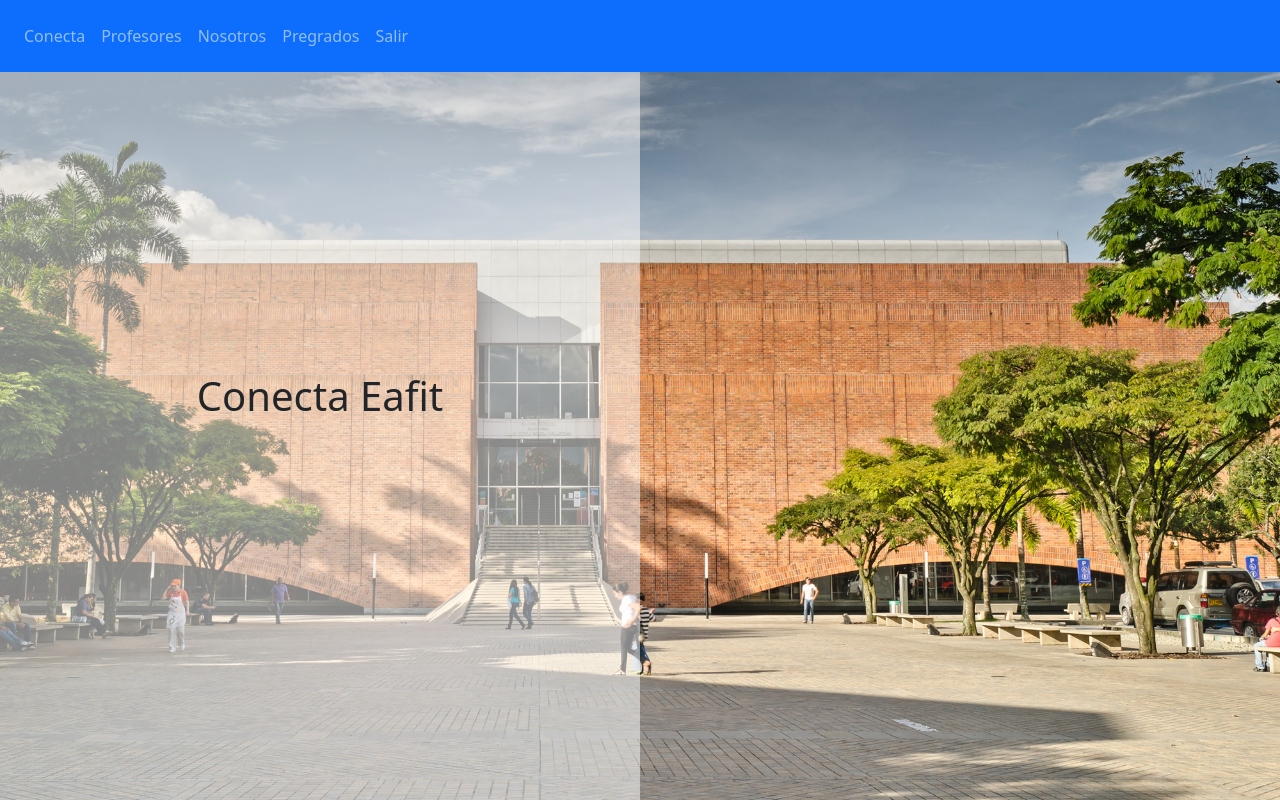
After one commit to Conecta-EAFIT/Conecta_EAFIT, a Django app: page /Conecta/ in a window 1280 px wide. The commit adds this page. Run offline with Django 4.2, Linux system fonts and the light colour scheme; parts of the project's set-up code (start-up, migrations or seed data) failed here and were passed over.

Commit message:
Reorganizacion de los enlaces de la barra de busqueda mas la creacion del template de conectaHome

```diff
--- a/conecta_django/templates/base.html
+++ b/conecta_django/templates/base.html
@@ -12,10 +12,10 @@
 <nav class="navbar p-3 navbar-expand-sm bg-primary navbar-dark">
     <ul class="navbar-nav">
         <li class="nav-item">
-            <a class="nav-link" href="#">Conecta</a>
+            <a class="nav-link" href="{% url 'conectaHome' %}">Conecta</a>
         </li>
         <li class="nav-item">
-            <a class="nav-link" href="{% url 'home' %}">Profesores</a>
+            <a class="nav-link" href="{% url 'profesores' %}">Profesores</a>
         </li>
         <li class="nav-item">
             <a class="nav-link" href="{% url 'about' %}">Nosotros</a>
--- a/conecta_django/urls.py
+++ b/conecta_django/urls.py
@@ -33,10 +33,10 @@ urlpatterns = [
     path('login/', ingresoViews.login, name='login'),
     path('signup/', ingresoViews.signup, name='signup'),
     path('signout/', ingresoViews.signout, name='signout'),
-    path('about/', profesorViews.about, name='about'),
-    path('home/', profesorViews.home, name='home'),
+    path('about/', profesorViews._about, name='about'),
+    path('profesores/', profesorViews._profesores, name='profesores'),
+    path('Conecta/', profesorViews._conectaHome, name='conectaHome'),
     path('noticias/', include('noticias.urls')),
-
 ]
 
 urlpatterns += static(settings.MEDIA_URL, document_root = settings.MEDIA_ROOT)
--- a/ingreso/views.py
+++ b/ingreso/views.py
@@ -36,7 +36,7 @@ def login(request):
 
         if user is not None:
             username = user.username
-            return redirect('home')
+            return redirect('conectaHome')
         else:
             #messages.error(request, "Los datos ingresados son inválidos")
             return redirect('home1')
--- /dev/null
+++ b/profesor/templates/conectaHome.html
@@ -0,0 +1,49 @@
+<head>
+    <meta charset="UTF-8">
+    <meta name="viewport" content="width=device-width, initial-scale=1.0">
+    <title>Conecta - Home</title>
+    <style>
+        *,
+        *:before,
+        *:after {
+            padding: 0;
+            margin: 0;
+            box-sizing: border-box;
+        }
+        body {
+            background-image: url("../../media/interfaz/images/BIBLIOTECA_EAFIT.jpg");
+            background-size: cover;
+            background-position: center;
+            background-repeat: no-repeat;
+            color: #1845ad;
+            font-family: 'Poppins', sans-serif;
+            grid-template-columns: repeat(4, 1fr);
+            grid-template-rows: repeat(4, 1fr);
+            height: 100vh;
+        }
+        .container-selectors {
+            display: flex;
+            align-items: center;
+            justify-content: center;
+            height: 100%;
+            background-color: rgba();
+            position: absolute;
+            padding: 3em;
+            width: 50%;
+            background-color: rgba(255, 255, 255, 0.5);
+          }
+
+    </style>
+</head>
+
+<body>
+    <div class="container-selectors">
+        <div class="logo">
+            <h1>Conecta Eafit</h1>
+        </div>
+    </div>
+</body>
+
+{% extends "base.html" %}
+{% block content %}
+{% endblock content %}
--- a/profesor/views.py
+++ b/profesor/views.py
@@ -4,14 +4,17 @@ from django.http import HttpResponse
 
 from .models import Profesor
 
-def home(request):
+def _profesores(request):
     searchTerm = request.GET.get('searchProfesor')
     if searchTerm:
         profesores = Profesor.objects.filter(title__icontains=searchTerm)
     else:
         profesores = Profesor.objects.all()
-    return render(request, 'home.html', {'searchTerm':searchTerm, 'profesores': profesores})
+    return render(request, 'profesores.html', {'searchTerm':searchTerm, 'profesores': profesores})
+
+def _conectaHome(request):
+    return render (request, 'conectaHome.html')
 
 
-def about(request):
+def _about(request):
     return render(request, 'about.html')
```
Also changed, not shown: media/interfaz/images/BIBLIOTECA_EAFIT.jpg (added), profesor/templates/profesores.html (renamed from profesor/templates/home.html).
